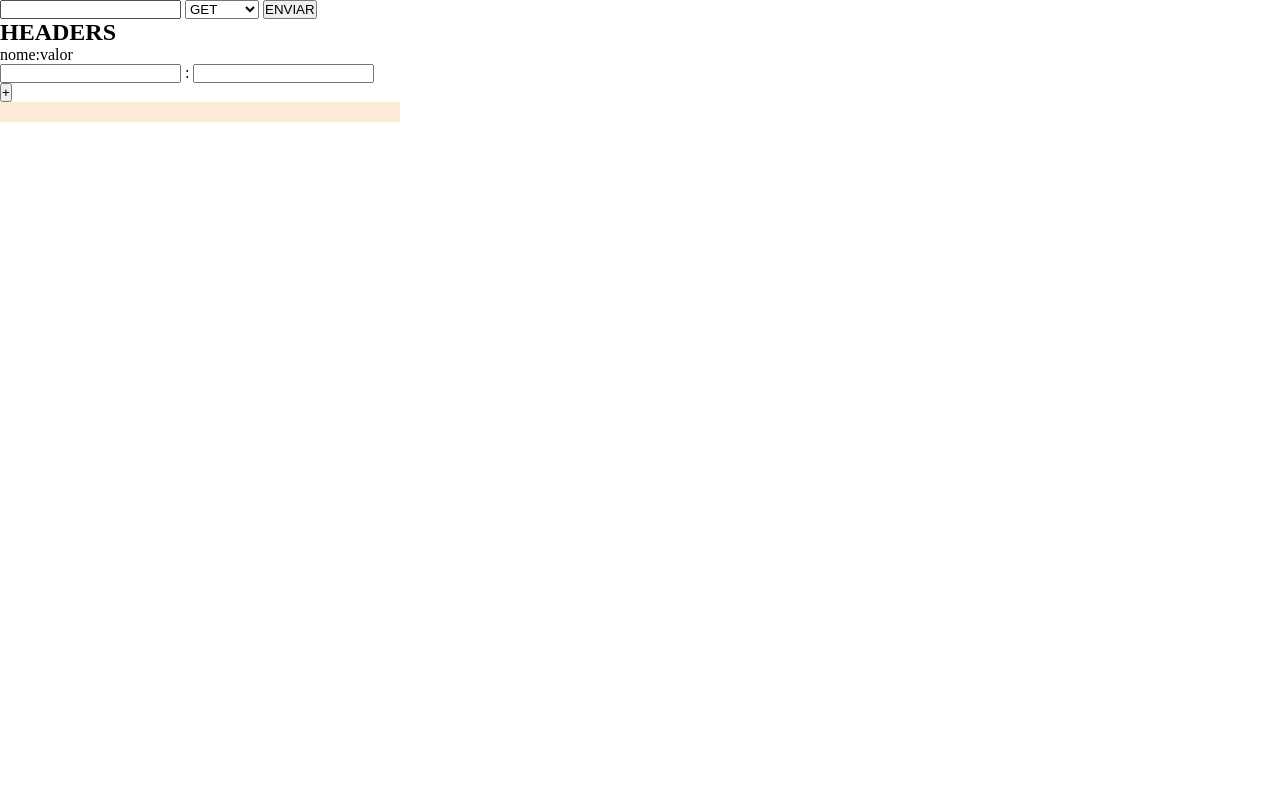
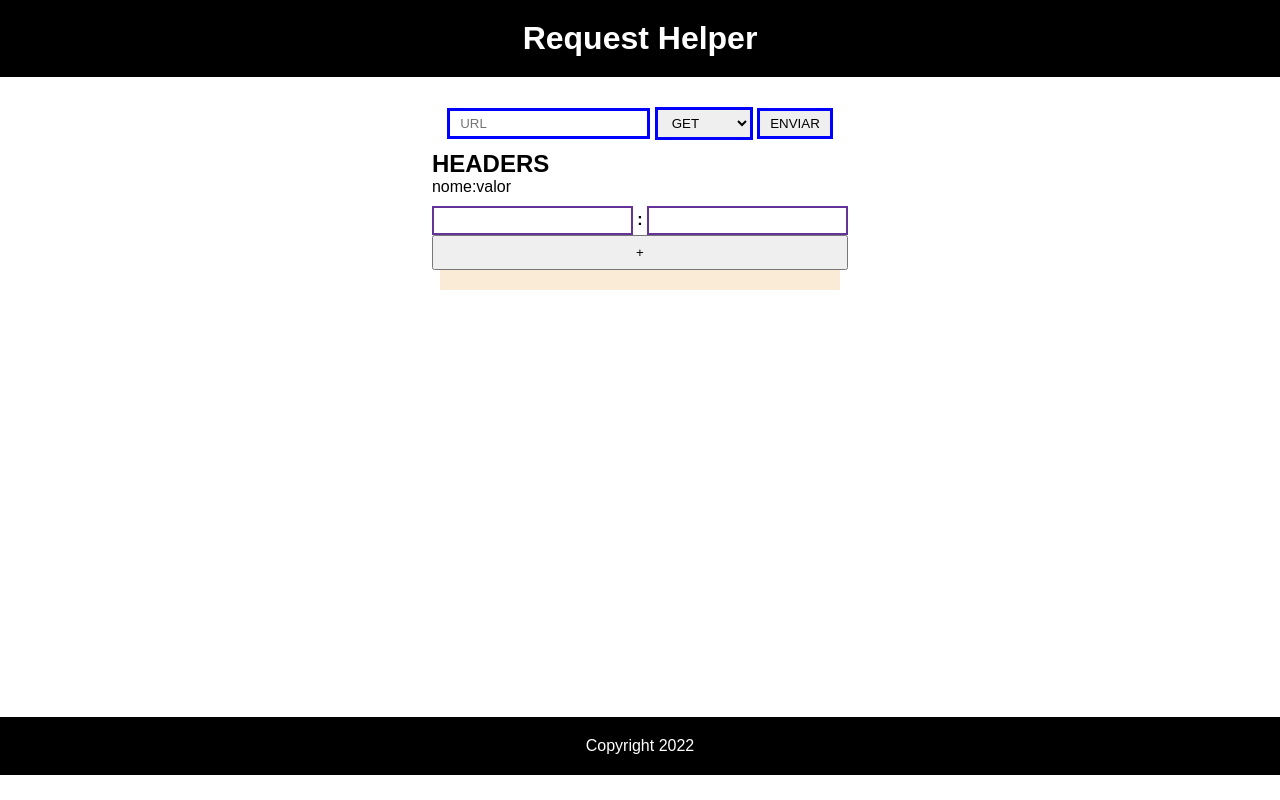
Before and after one commit to lincolngondin/Request-Interface, a plain HTML site: page index.html in a window 1280 px wide. Drawn offline with Linux system fonts and the light colour scheme.

Commit message:
Estilizado

```diff
--- a/index.css
+++ b/index.css
@@ -8,9 +8,45 @@ html{
 }
 body{
 	min-height: 100%;
+	font-family: sans-serif;
+}
+.main{
+	display: flex;
+	flex-direction: column;
+	align-items: center;
+	padding: 20px;
+	min-height: 80vh;
 }
 .response{
 	background-color: antiquewhite;
 	padding: 10px;
 	width: min(70%, 400px);
 }
+.url, .method, .button{
+	padding: 5px 10px;
+	border:  3px solid blue;
+}
+.method{
+	outline: none;
+}
+.header, .footer{
+	text-align: center;
+	padding: 20px;
+	background-color: black;
+	color: white;
+}
+.header__input{
+	padding: 5px 10px;
+	margin-top: 10px;
+	border: 2px solid rebeccapurple;
+}
+.main__inputs{
+	margin: 10px;
+}
+span{
+	font-weight: bolder;
+}
+.button__more-headers{
+	width: 100%;
+	padding: 8px;
+}
--- a/index.html
+++ b/index.html
@@ -7,30 +7,40 @@
 	<link rel="stylesheet" type="text/css" href="index.css">
 </head>
 <body>
-
-	<input type="text" id="url" value="" placeholde="URL" name=""/>
-	<select id="method">
+	<header class="header">
+		<h1>Request Helper</h1>
+	</header>
+	<main class="main">
+		<div class="main__inputs">
+			<input type="text" id="url" class="url" value="" placeholder="URL" name=""/>
+			<select id="method" class="method">
 				<option>GET</option>
 				<option>POST</option>
 				<option>DELETE</option>
 				<option>PUT</option>
 			</select>
-	<button id="button">ENVIAR</button>
+			<button id="button" class="button">ENVIAR</button>
+		</div>
+
 		<div id="headers">
 			<h2>HEADERS</h2>
 			<p>nome:valor</p>
 			<div id="headers__list">
 				<div>
-				<input type="text" name=""/>
+					<input type="text" class="header__input" name=""/>
 					<span>:</span>
-				<input type="text" name=""/>
+					<input type="text" class="header__input" name=""/>
 				</div>
 			</div>
-		<button id="button__more-headers">+</button>
+			<button id="button__more-headers" class="button__more-headers">+</button>
 		</div>
-	<script type="text/javascript" src="index.js"></script>
 		<div id="response" class="response">
 
 		</div>
+	</main>
+	<footer class="footer">
+		<p>Copyright 2022</p>
+	</footer>
+	<script type="text/javascript" src="index.js"></script>
 </body>
 </html>
--- a/index.js
+++ b/index.js
@@ -7,7 +7,7 @@ document.querySelector('#button').onclick = () => {
 
 document.querySelector('#button__more-headers').onclick = ()=>{
 	const elemento = document.createElement('div');
-	elemento.innerHTML = '<input type="text" name=""/>\n<span>:</span>\n<input type="text" name=""/>';
+	elemento.innerHTML = '<input type="text" class="header__input" name=""/>\n<span>:</span>\n<input class="header__input" type="text" name=""/>';
 	document.querySelector('#headers__list').appendChild(elemento);
 }
 
```
Lines whose indentation alone changed are shown as unchanged.
